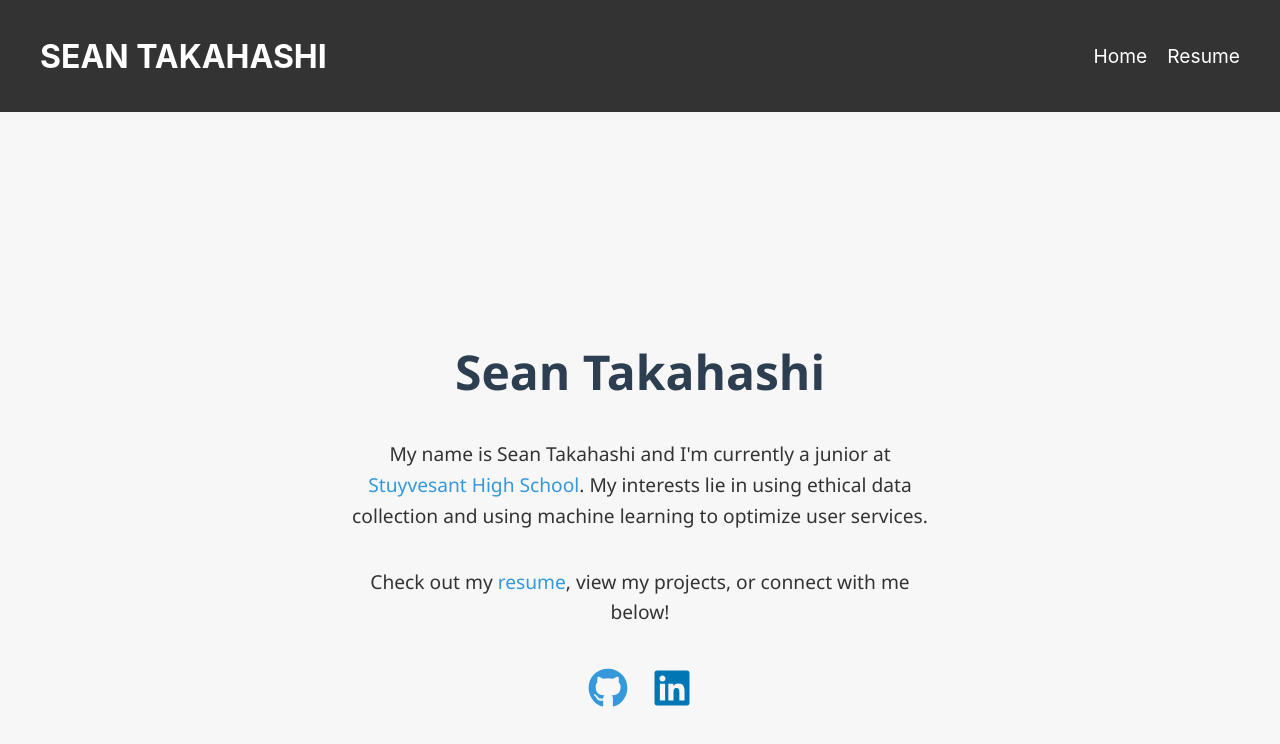
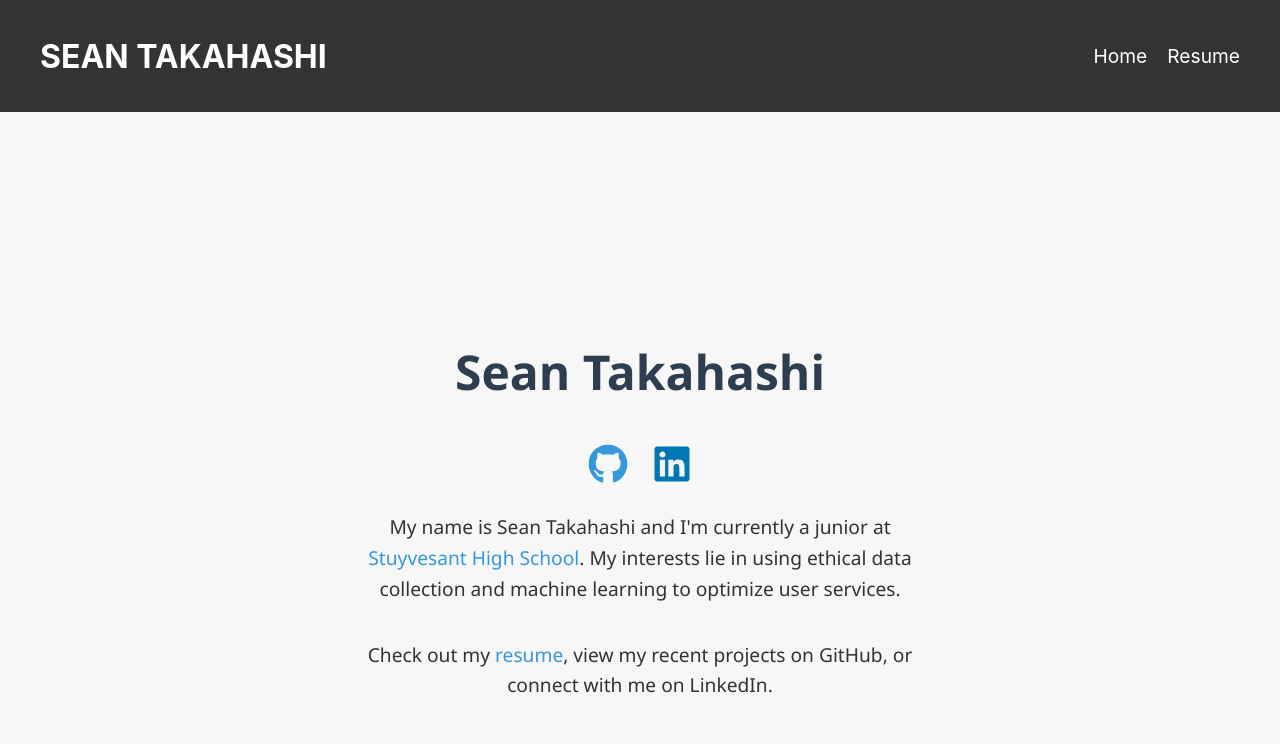
Before and after one commit to syt-cs/syt-cs.github.io, a React (Create React App) app: page / in a window 1280 px wide. Shown: the top 744 px of the page. Built offline with nearby package versions, Linux system fonts and the light colour scheme.

Commit message:
changed layout and wording

```diff
--- a/src/pages/CV.js
+++ b/src/pages/CV.js
@@ -4,8 +4,8 @@ import React from 'react';
 const CV = () => {
   return (
     <div style={{ textAlign: 'center', padding: '2rem' }}>
-      <h1>CV</h1>
-      <p>If the resume doesn’t show, <a href="/resume.pdf" target="_blank" rel="noopener noreferrer">click here to download it</a>.</p>
+      <h1>Resume</h1>
+      <p>If my resume doesn’t show, <a href="/resume.pdf" target="_blank" rel="noopener noreferrer">click here to download it</a>.</p>
       <iframe
         src="/resume.pdf"
         title="Resume"
--- a/src/pages/Home.js
+++ b/src/pages/Home.js
@@ -6,13 +6,6 @@ const Home = () => {
   return (
     <div className="home-container">
       <h1>Sean Takahashi</h1>
-      <p>
-        My name is Sean Takahashi and I'm currently a junior at <a href="https://stuy.enschool.org" target="_blank" rel="noopener noreferrer">Stuyvesant High School</a>.
-        My interests lie in using ethical data collection and using machine learning to optimize user services.
-      </p>
-      <p>
-        Check out my <a href="/CV">resume</a>, view my projects, or connect with me below!
-      </p>
       <div className="social-links">
         <a href="https://github.com/syt-cs" target="_blank" rel="noopener noreferrer">
         <FaGithub size={40} color="#3498db" />
@@ -21,6 +14,14 @@ const Home = () => {
           <FaLinkedin size={40} color="#0077b5" />
         </a>
       </div>
+      <p>
+        My name is Sean Takahashi and I'm currently a junior at <a href="https://stuy.enschool.org" target="_blank" rel="noopener noreferrer">Stuyvesant High School</a>.
+        My interests lie in using ethical data collection and machine learning to optimize user services.
+      </p>
+      <p>
+        Check out my <a href="/CV">resume</a>, view my recent projects on GitHub, or connect with me on LinkedIn.
+      </p>
+
     </div>
   );
 };
```
